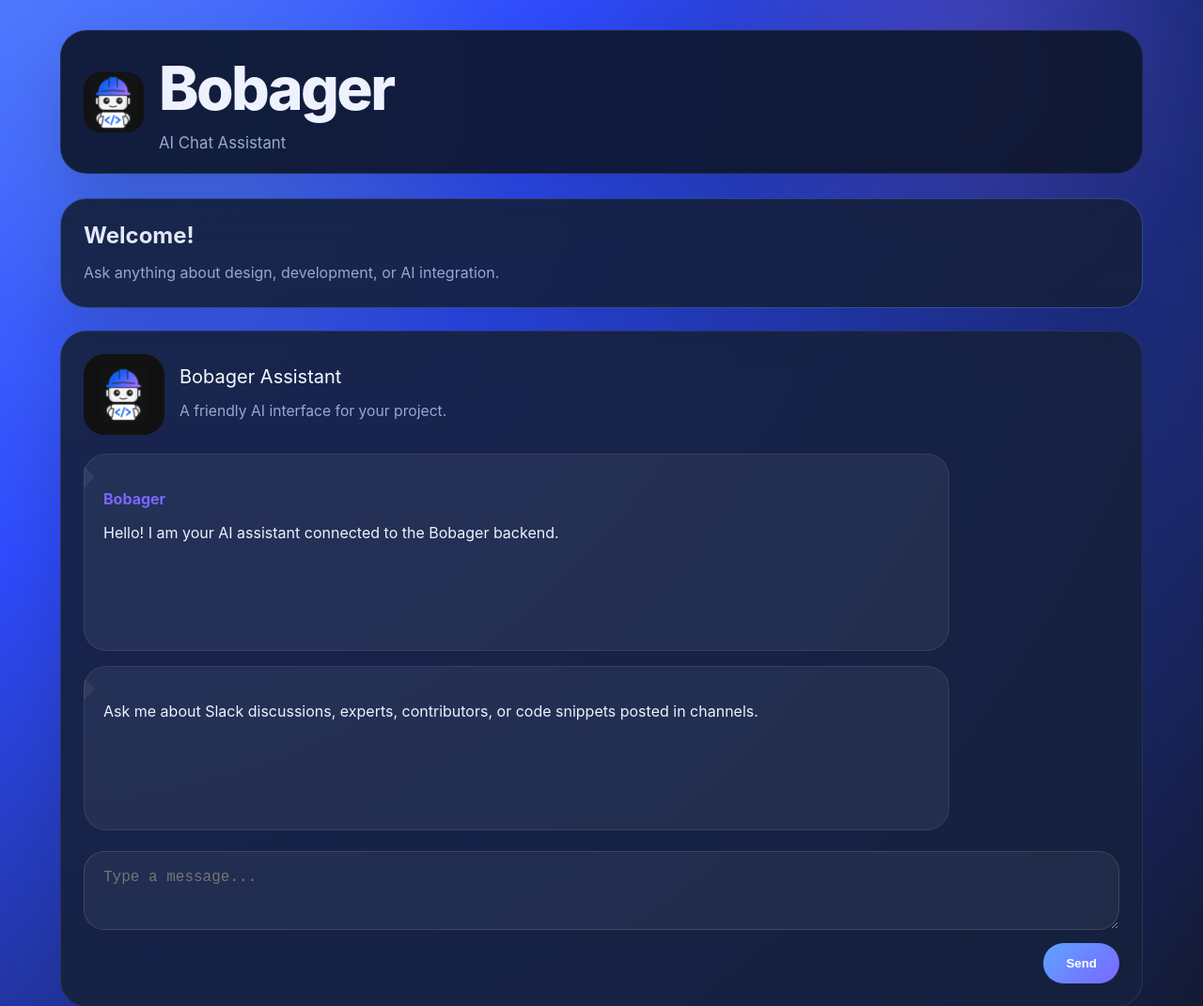
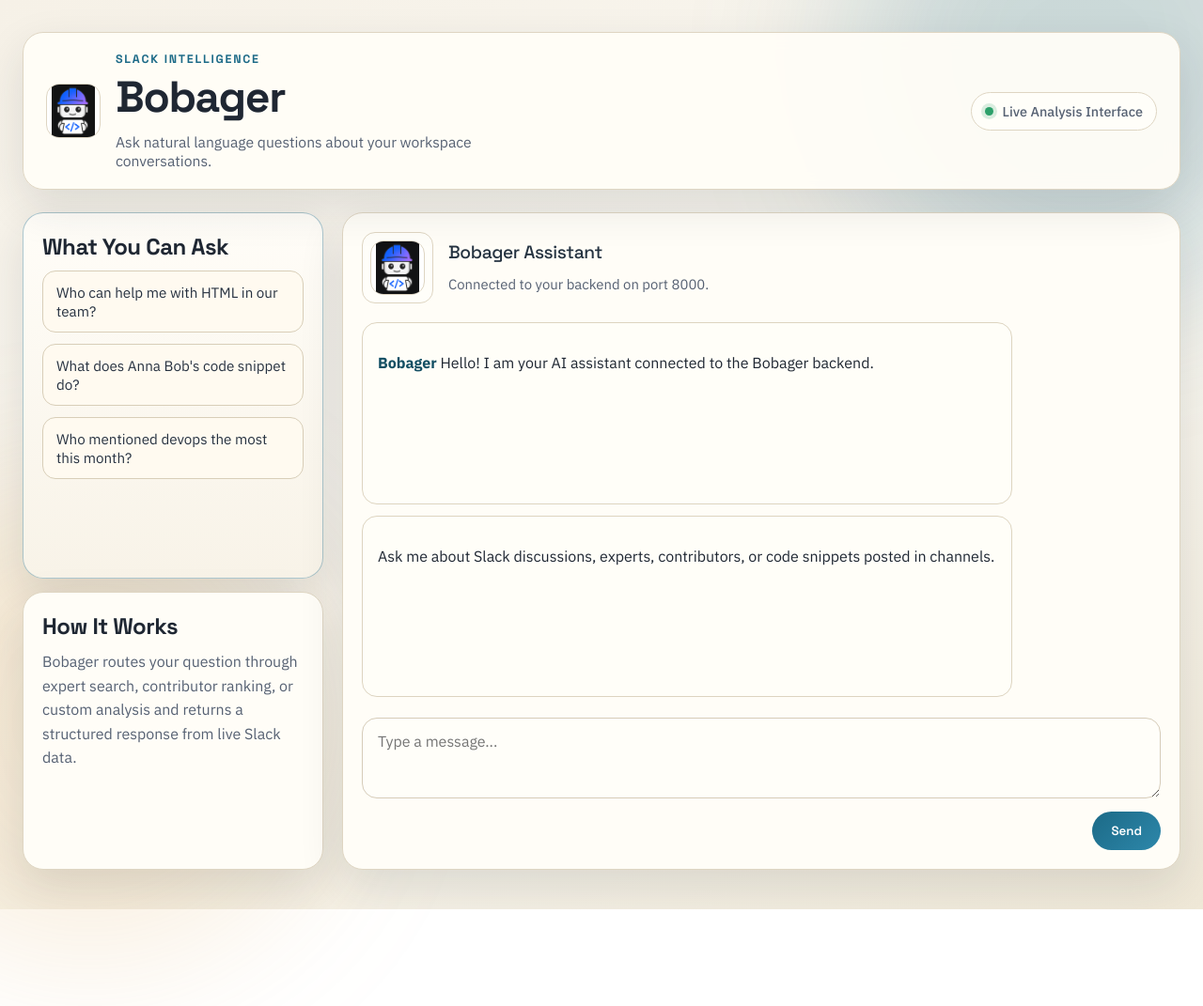
Before and after one commit to ananyabandi/bobager, a plain HTML site: page index.html in a window 1280 px wide. Shown: the top 1071 px of the page at 94% size. After the commit the page ends 968 px from the top, so only its background shows below. Drawn offline with Linux system fonts and the light colour scheme.

Commit message:
Better UI, better response with looking up people

```diff
--- a/index.html
+++ b/index.html
@@ -4,25 +4,54 @@
     <meta charset="UTF-8" />
     <meta name="viewport" content="width=device-width, initial-scale=1.0" />
     <title>Bobager AI Chat</title>
+    <link rel="preconnect" href="https://fonts.googleapis.com" />
+    <link rel="preconnect" href="https://fonts.gstatic.com" crossorigin />
+    <link
+      href="https://fonts.googleapis.com/css2?family=IBM+Plex+Sans:wght@400;500;600;700&family=Space+Grotesk:wght@500;600;700&display=swap"
+      rel="stylesheet"
+    />
     <link rel="stylesheet" href="styles.css" />
   </head>
   <body>
-    <div class="app-shell">
+    <div class="bg-orb orb-a" aria-hidden="true"></div>
+    <div class="bg-orb orb-b" aria-hidden="true"></div>
+
+    <div class="app-shell fade-in">
       <header class="topbar">
         <div class="topbar-brand">
           <img src="./logo.png" alt="Bobager icon" class="brand-logo" />
           <div>
+            <p class="eyebrow">Slack Intelligence</p>
             <h1>Bobager</h1>
-            <p class="subtitle">AI Chat Assistant</p>
+            <p class="subtitle">Ask natural language questions about your workspace conversations.</p>
           </div>
+        </div>
+
+        <div class="topbar-meta card-soft">
+          <span class="status-dot" aria-hidden="true"></span>
+          Live Analysis Interface
         </div>
       </header>
 
       <main class="main-grid">
-        <div class="panel card panel-accent welcome-panel">
-          <h2>Welcome!</h2>
-          <p>Ask anything about design, development, or AI integration.</p>
-        </div>
+        <aside class="sidebar">
+          <section class="panel card panel-accent">
+            <h2>What You Can Ask</h2>
+            <ul class="quick-list">
+              <li>Who can help me with HTML in our team?</li>
+              <li>What does Anna Bob&apos;s code snippet do?</li>
+              <li>Who mentioned devops the most this month?</li>
+            </ul>
+          </section>
+
+          <section class="panel card">
+            <h2>How It Works</h2>
+            <p>
+              Bobager routes your question through expert search, contributor ranking,
+              or custom analysis and returns a structured response from live Slack data.
+            </p>
+          </section>
+        </aside>
 
         <section class="chat-card card chat-area">
           <div class="chat-header">
@@ -31,7 +60,7 @@
             </div>
             <div>
               <p class="chat-title">Bobager Assistant</p>
-              <p class="chat-subtitle">A friendly AI interface for your project.</p>
+              <p class="chat-subtitle">Connected to your backend on port 8000.</p>
             </div>
           </div>
 
--- a/styles.css
+++ b/styles.css
@@ -1,15 +1,15 @@
 :root {
-  color-scheme: dark;
-  --bg: #0f1424;
-  --surface: rgba(22, 33, 62, 0.92);
-  --surface-strong: #131b33;
-  --text: #eef2ff;
-  --muted: #99a7d4;
-  --accent: #5da4ff;
-  --accent-strong: #7b66ff;
-  --accent-soft: rgba(93, 164, 255, 0.15);
-  --border: rgba(255, 255, 255, 0.08);
-  --shadow: 0 30px 80px rgba(19, 32, 72, 0.28);
+  --bg: #f7f5ef;
+  --surface: #fffdf7;
+  --surface-soft: #f2ede0;
+  --text: #1f2733;
+  --muted: #566173;
+  --accent: #1c6a87;
+  --accent-strong: #124e63;
+  --accent-soft: #d3e8ef;
+  --highlight: #d79a3f;
+  --border: #ded5c2;
+  --shadow: 0 18px 48px rgba(34, 42, 52, 0.12);
 }
 
 * {
@@ -23,25 +23,45 @@ body {
 }
 
 body {
-  background: radial-gradient(circle at top left, #4f79ff 0%, #2f4cff 35%, #13192d 100%);
+  background: linear-gradient(155deg, #f6f1e7 0%, #f9f7f1 55%, #efe8d7 100%);
   color: var(--text);
-  font-family: Inter, ui-sans-serif, system-ui, -apple-system, BlinkMacSystemFont, sans-serif;
+  font-family: "IBM Plex Sans", "Segoe UI", sans-serif;
+  position: relative;
+  overflow-x: hidden;
 }
 
-body::before {
-  content: "";
+.bg-orb {
   position: fixed;
-  inset: 0;
-  background: radial-gradient(circle at 20% 20%, rgba(118, 174, 255, 0.22), transparent 25%),
-    radial-gradient(circle at 80% 10%, rgba(190, 118, 255, 0.22), transparent 22%);
+  width: 32rem;
+  height: 32rem;
+  border-radius: 50%;
+  filter: blur(80px);
   pointer-events: none;
+  z-index: 0;
+}
+
+.orb-a {
+  background: rgba(28, 106, 135, 0.2);
+  top: -12rem;
+  right: -8rem;
+}
+
+.orb-b {
+  background: rgba(215, 154, 63, 0.16);
+  bottom: -14rem;
+  left: -10rem;
 }
 
 .app-shell {
   position: relative;
-  max-width: 1200px;
+  z-index: 1;
+  max-width: 1280px;
   margin: 0 auto;
-  padding: 32px 24px 40px;
+  padding: 34px 24px 42px;
+}
+
+.fade-in {
+  animation: riseIn 520ms ease;
 }
 
 .topbar {
@@ -49,13 +69,13 @@ body::before {
   justify-content: space-between;
   align-items: center;
   gap: 18px;
-  margin-bottom: 26px;
-  padding: 22px 24px;
-  border: 1px solid rgba(255, 255, 255, 0.08);
-  border-radius: 28px;
-  background: rgba(14, 22, 45, 0.92);
+  margin-bottom: 24px;
+  padding: 20px 24px;
+  border: 1px solid var(--border);
+  border-radius: 22px;
+  background: rgba(255, 253, 247, 0.94);
   box-shadow: var(--shadow);
-  backdrop-filter: blur(18px);
+  backdrop-filter: blur(8px);
 }
 
 .topbar-brand {
@@ -66,74 +86,97 @@ body::before {
 
 .brand-logo,
 .chat-avatar {
-  width: 64px;
-  height: 64px;
+  width: 58px;
+  height: 58px;
   display: block;
   object-fit: contain;
-  border-radius: 18px;
-  background: #111111;
-  border: 1px solid #111111;
+  border-radius: 14px;
+  background: #ffffff;
+  border: 1px solid var(--border);
 }
 
 .eyebrow {
-  margin: 0;
-  font-size: 0.95rem;
+  margin: 0 0 2px;
+  font-size: 0.78rem;
+  font-family: "Space Grotesk", "IBM Plex Sans", sans-serif;
+  font-weight: 700;
   text-transform: uppercase;
-  letter-spacing: 0.15em;
+  letter-spacing: 0.14em;
   color: var(--accent);
 }
 
 .topbar h1 {
   margin: 0;
-  font-size: clamp(3rem, 5vw, 4.25rem);
-  font-weight: 800;
-  letter-spacing: -0.04em;
+  font-size: clamp(1.8rem, 3.8vw, 2.9rem);
+  font-family: "Space Grotesk", "IBM Plex Sans", sans-serif;
+  font-weight: 700;
+  letter-spacing: -0.03em;
 }
 
 .subtitle {
-  margin: 10px 0 0;
-  font-size: 1.05rem;
+  margin: 8px 0 0;
+  max-width: 46ch;
+  font-size: 0.98rem;
   color: var(--muted);
 }
 
 .topbar-meta {
+  display: inline-flex;
+  align-items: center;
+  gap: 10px;
+  padding: 10px 14px;
+  border: 1px solid var(--border);
+  border-radius: 999px;
+  background: #fffef9;
   color: var(--muted);
-  font-size: 0.95rem;
+  font-size: 0.9rem;
+  font-weight: 500;
+}
+
+.status-dot {
+  width: 9px;
+  height: 9px;
+  border-radius: 50%;
+  background: #2ca06a;
+  box-shadow: 0 0 0 4px rgba(44, 160, 106, 0.18);
 }
 
 .main-grid {
   display: grid;
-  grid-template-columns: 1fr;
-  gap: 24px;
+  grid-template-columns: 320px 1fr;
+  gap: 20px;
 }
 
 .sidebar {
   display: grid;
-  gap: 18px;
+  gap: 14px;
 }
 
 .card {
   background: var(--surface);
   border: 1px solid var(--border);
-  border-radius: 28px;
-  padding: 24px;
+  border-radius: 22px;
+  padding: 20px;
   box-shadow: var(--shadow);
 }
 
 .panel-accent {
-  border-color: rgba(93, 164, 255, 0.35);
+  border-color: rgba(28, 106, 135, 0.36);
+  background: linear-gradient(180deg, #fffdf8 0%, #f8f3e8 100%);
 }
 
 .panel h2,
 .chat-title {
-  margin: 0 0 12px;
+  margin: 0 0 10px;
+  font-family: "Space Grotesk", "IBM Plex Sans", sans-serif;
+  letter-spacing: -0.02em;
 }
 
 .panel p,
 .chat-subtitle {
   margin: 0;
   color: var(--muted);
-  line-height: 1.65;
+  line-height: 1.6;
 }
 
 .quick-list {
@@ -145,16 +188,18 @@ body::before {
 }
 
 .quick-list li {
-  padding: 14px 16px;
-  border-radius: 18px;
-  background: rgba(93, 164, 255, 0.08);
-  color: #e8eefb;
+  padding: 12px 14px;
+  border-radius: 14px;
+  border: 1px solid #d8ceb8;
+  background: #fffaf0;
+  color: #273241;
+  font-size: 0.95rem;
 }
 
 .chat-area {
   display: flex;
   flex-direction: column;
-  min-height: 720px;
+  min-height: 700px;
 }
 
 .chat-header {
@@ -165,25 +210,25 @@ body::before {
 }
 
 .chat-avatar-wrap {
-  border-radius: 22px;
-  padding: 10px;
-  background: #111111;
-  border: 1px solid #111111;
+  border-radius: 14px;
+  padding: 8px;
+  background: #fffef9;
+  border: 1px solid var(--border);
 }
 
 .chat-title {
-  font-size: 1.25rem;
-  color: #f8fbff;
+  font-size: 1.2rem;
+  color: #243240;
 }
 
 .chat-subtitle {
-  font-size: 0.98rem;
+  font-size: 0.93rem;
 }
 
 .message-window {
   flex: 1;
   display: grid;
-  gap: 16px;
+  gap: 12px;
   overflow-y: auto;
   padding-right: 6px;
 }
@@ -193,54 +238,31 @@ body::before {
 }
 
 .message-window::-webkit-scrollbar-thumb {
-  background: rgba(93, 164, 255, 0.35);
+  background: rgba(28, 106, 135, 0.35);
   border-radius: 999px;
 }
 
 .message {
-  max-width: 84%;
-  padding: 18px 20px;
-  border-radius: 24px;
-  line-height: 1.7;
+  max-width: 82%;
+  padding: 14px 16px;
+  border-radius: 16px;
+  line-height: 1.6;
   position: relative;
-  background: rgba(255, 255, 255, 0.04);
-  border: 1px solid rgba(255, 255, 255, 0.08);
-}
-
-.message::before {
-  content: "";
-  position: absolute;
-  width: 14px;
-  height: 14px;
-  transform: rotate(45deg);
-  background: inherit;
-  border-left: 1px solid rgba(255, 255, 255, 0.08);
-  border-bottom: 1px solid rgba(255, 255, 255, 0.08);
+  background: #fffefb;
+  border: 1px solid #ddd4c0;
 }
 
 .message.user {
   margin-left: auto;
-  background: rgba(93, 164, 255, 0.14);
-  border-color: rgba(93, 164, 255, 0.28);
-}
-
-.message.user::before {
-  right: -7px;
-  top: 16px;
+  background: #dfeff5;
+  border-color: #b8d4df;
 }
 
 .message.assistant {
-  background: rgba(255, 255, 255, 0.06);
-}
-
-.message.assistant::before {
-  left: -7px;
-  top: 16px;
+  background: #fffef8;
 }
 
 .message strong {
-  display: block;
-  margin-bottom: 8px;
   color: var(--accent-strong);
 }
 
@@ -252,20 +274,21 @@ body::before {
 
 .chat-form textarea {
   width: 100%;
-  min-height: 84px;
+  min-height: 86px;
   resize: vertical;
-  border: 1px solid rgba(255, 255, 255, 0.12);
-  border-radius: 22px;
-  padding: 18px 20px;
-  background: rgba(255, 255, 255, 0.05);
+  border: 1px solid #d6ccb9;
+  border-radius: 16px;
+  padding: 14px 16px;
+  background: #fffef9;
   color: var(--text);
   font-size: 1rem;
+  font-family: "IBM Plex Sans", "Segoe UI", sans-serif;
   outline: none;
 }
 
 .chat-form textarea:focus {
-  border-color: rgba(93, 164, 255, 0.55);
-  box-shadow: 0 0 0 4px rgba(93, 164, 255, 0.1);
+  border-color: rgba(28, 106, 135, 0.55);
+  box-shadow: 0 0 0 4px rgba(28, 106, 135, 0.12);
 }
 
 .chat-form button {
@@ -273,10 +296,11 @@ body::before {
   align-self: center;
   border: none;
   border-radius: 999px;
-  padding: 14px 24px;
-  background: linear-gradient(135deg, var(--accent), var(--accent-strong));
+  padding: 12px 20px;
+  background: linear-gradient(135deg, var(--accent), #2d87aa);
   color: white;
-  font-weight: 700;
+  font-weight: 600;
+  font-family: "Space Grotesk", "IBM Plex Sans", sans-serif;
   cursor: pointer;
   transition: transform 0.18s ease, filter 0.18s ease;
 }
@@ -302,6 +326,10 @@ body::before {
   .main-grid {
     grid-template-columns: 1fr;
   }
+
+  .chat-area {
+    min-height: 640px;
+  }
 }
 
 @media (max-width: 640px) {
@@ -311,7 +339,7 @@ body::before {
 
   .topbar,
   .card {
-    padding: 20px;
+    padding: 16px;
   }
 
   .topbar {
@@ -319,7 +347,22 @@ body::before {
     align-items: flex-start;
   }
 
+  .chat-header {
+    align-items: flex-start;
+  }
+
   .chat-form button {
     width: 100%;
   }
 }
+
+@keyframes riseIn {
+  from {
+    opacity: 0;
+    transform: translateY(10px);
+  }
+  to {
+    opacity: 1;
+    transform: translateY(0);
+  }
+}
```
Also changed, not shown: 2 other files.
